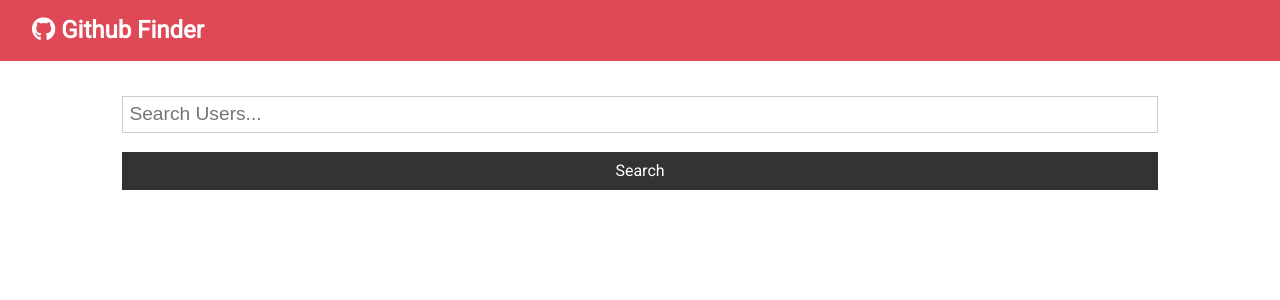
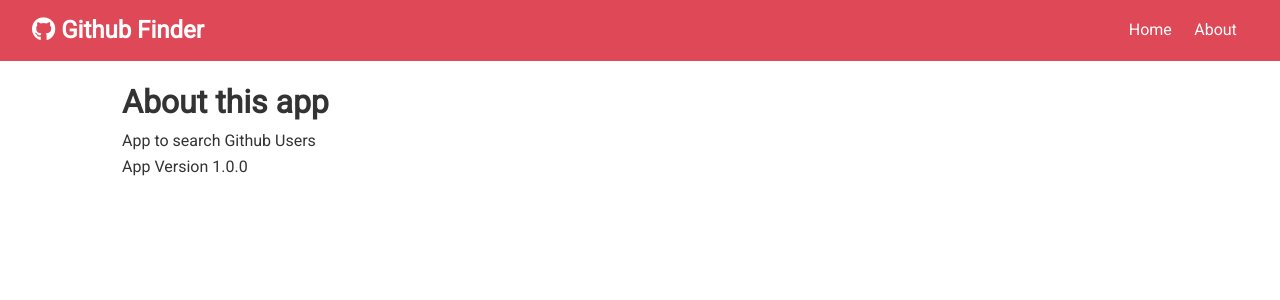
Before and after one commit to harshpopat/github-finder, a React (Create React App) app: page /about in a window 1280 px wide. Shown: the top 300 px of the page. Built offline with nearby package versions, Linux system fonts and the light colour scheme.

Commit message:
react router setup and added links in navbar

```diff
--- a/package.json
+++ b/package.json
@@ -9,6 +9,7 @@
     "axios": "^0.21.4",
     "react": "^17.0.2",
     "react-dom": "^17.0.2",
+    "react-router-dom": "^5.3.0",
     "react-scripts": "4.0.3",
     "web-vitals": "^1.1.2"
   },
--- a/src/App.js
+++ b/src/App.js
@@ -1,8 +1,10 @@
-import React, { Component } from 'react';
+import React, { Component, Fragment } from 'react';
+import { BrowserRouter as Router, Switch, Route } from 'react-router-dom';
 import Navbar from "./components/layout/Navbar"
 import Users from './components/users/Users';
 import Search from './components/users/Search';
 import Alert from './components/layout/Alert';
+import About from './components/pages/About'
 import axios from 'axios';
 import './App.css';
 
@@ -57,10 +59,14 @@
     const { users, loading } = this.state
 
     return (
+      <Router>
       <div>
         <Navbar />
         <div className="container">
           <Alert alert={this.state.alert} />
+          <Switch>
+            <Route exact path='/' render={props => (
+              <Fragment>
                   <Search
                     searchUsers={this.searchUsers}
                     clearUsers={this.clearUsers}
@@ -68,8 +74,14 @@
                     setAlert={this.setAlert}
                   />
                   <Users loading={loading} users={users}/>
+              </Fragment>
+            )} />
+            <Route exact path='/about' component={About} />
+          </Switch>
+
         </div>
       </div>
+      </Router>
     );
   }
 
--- a/src/components/layout/Navbar.js
+++ b/src/components/layout/Navbar.js
@@ -1,19 +1,31 @@
 import React from 'react'
 import PropTypes from 'prop-types'
+import { Link } from 'react-router-dom'
 
+// we use {} to import because it is not the default export, it exports a bunch of stuff, if default then directly import without braces
 
 const Navbar = ({icon, title}) => {
 
   //here we directly destructured as we have the props individually passed not into a single object
 
 
-  //proptypes basically says the types of props which are allowed to pass, here string, if any other type is passed it will execute but will throw an error in the console, also isrequired is mentioned, if title is removed from default prop then it'll throw an error on the console. It is not necessary to write prop types in the app but it is good to make the app robust.
+  // proptypes basically says the types of props which are allowed to pass, here string, if any other type is passed it will execute but will throw an error in the console, also isrequired is mentioned, if title is removed from default prop then it'll throw an error on the console. It is not necessary to write prop types in the app but it is good to make the app robust.
+
+  // in the links we could use <a> tag but it clears the previos state, hence we use Link from react-router-dom
 
     return (
       <nav className="navbar bg-primary">
         <h1>
           <i className = {icon} /> {title}
         </h1>
+        <ul>
+          <li>
+            <Link to="/">Home</Link>
+          </li>
+          <li>
+            <Link to="/about">About</Link>
+          </li>
+        </ul>
       </nav>
     )
 
@@ -23,7 +35,9 @@
 Navbar.defaultProps = {
   title: 'Github Finder',
   icon: 'fab fa-github'
-};  //default props values, we can override these when we pass props through components in app.js
+};
+
+//default props values, we can override these when we pass props through components in app.js
 
 Navbar.propTypes = {
   title: PropTypes.string.isRequired,
--- /dev/null
+++ b/src/components/pages/About.js
@@ -0,0 +1,13 @@
+import React, { Fragment } from 'react'
+
+const About = () => {
+  return (
+    <Fragment>
+      <h1>About this app</h1>
+      <p>App to search Github Users</p>
+      <p>App Version 1.0.0</p>
+    </Fragment>
+  )
+}
+
+export  default About
```
Also changed, not shown: 1 other file (tests, documents, lock files or other folders). Lines whose indentation alone changed are shown as unchanged.
